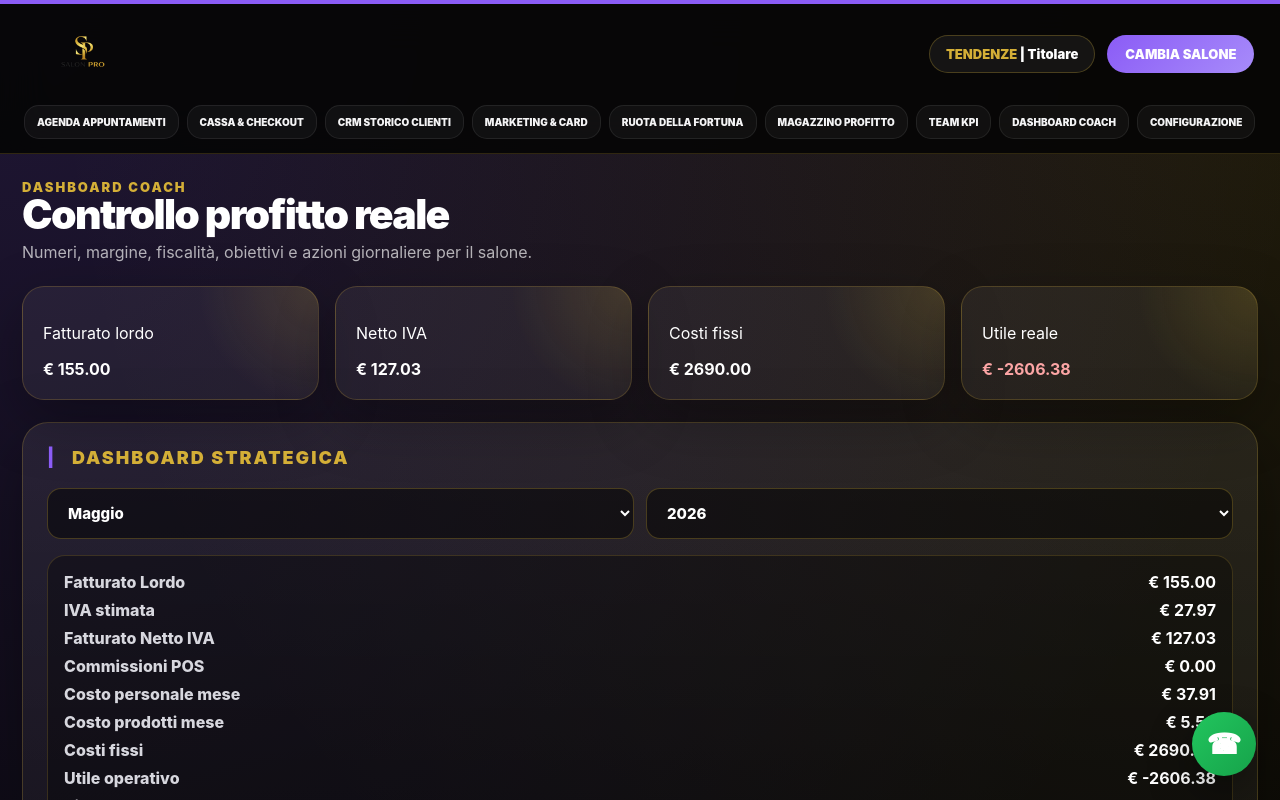
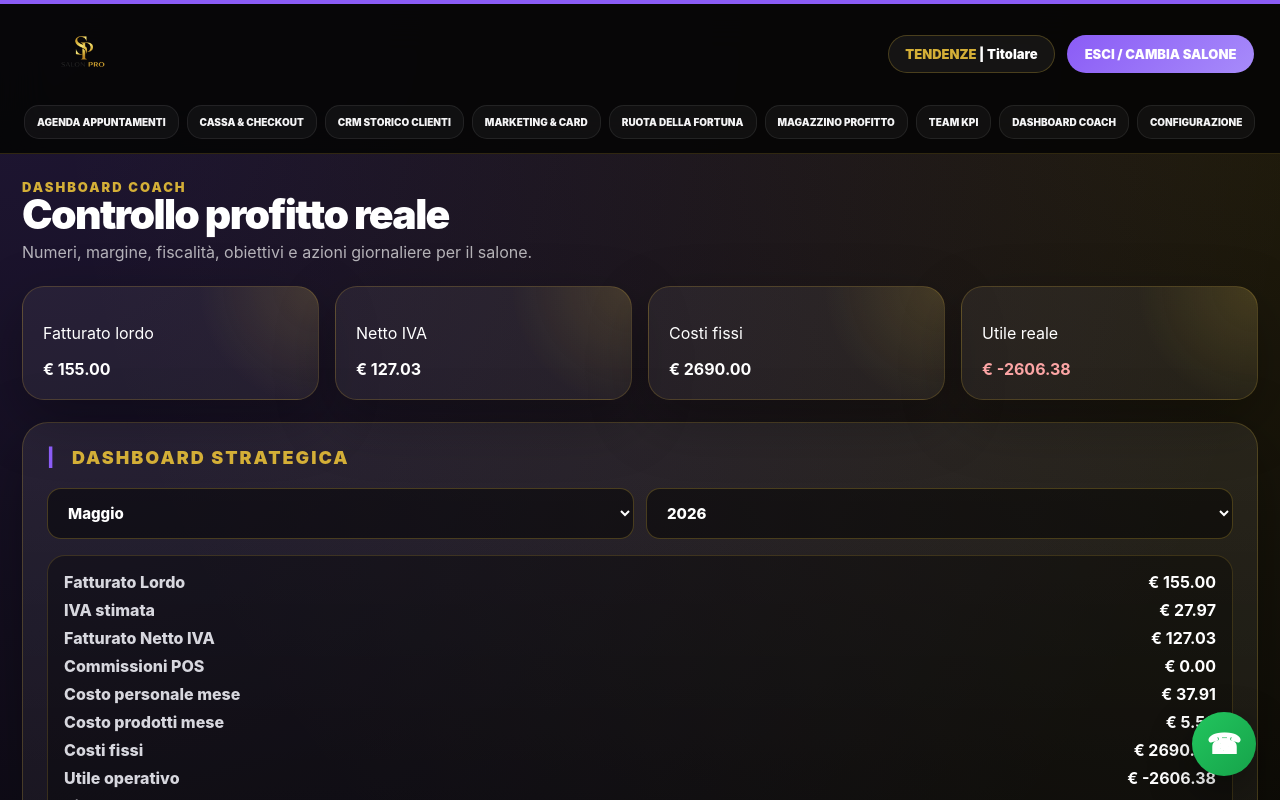
Before and after one commit to devanonymus/salon-clone-pro, a Next.js app in the folder apps/web/: page /dashboardcoach in a window 1280 px wide. Shown: the top 800 px of the page. Built offline with nearby package versions, Linux system fonts and the light colour scheme.

Commit message:
Add logout and switch salon button

```diff
--- /dev/null
+++ b/apps/web/app/components/LogoutButton.tsx
@@ -0,0 +1,20 @@
+"use client";
+
+import { useRouter } from "next/navigation";
+
+export default function LogoutButton() {
+  const router = useRouter();
+
+  function logout() {
+    localStorage.removeItem("salonpro_token");
+    localStorage.removeItem("token");
+    router.push("/login");
+    router.refresh();
+  }
+
+  return (
+    <button className="sp-change-button" onClick={logout} type="button">
+      ESCI / CAMBIA SALONE
+    </button>
+  );
+}
--- a/apps/web/app/layout.tsx
+++ b/apps/web/app/layout.tsx
@@ -1,6 +1,7 @@
 import "./globals.css";
 import Link from "next/link";
 import WhatsappChatWidget from "./components/WhatsappChatWidget";
+import LogoutButton from "./components/LogoutButton";
 
 export const metadata = {
   title: "Salon Pro",
@@ -43,7 +44,7 @@ export default function RootLayout({
                   TENDENZE <span>| Titolare</span>
                 </div>
 
-                <button className="sp-change-button">CAMBIA SALONE</button>
+                <LogoutButton />
               </div>
             </div>
 
```
